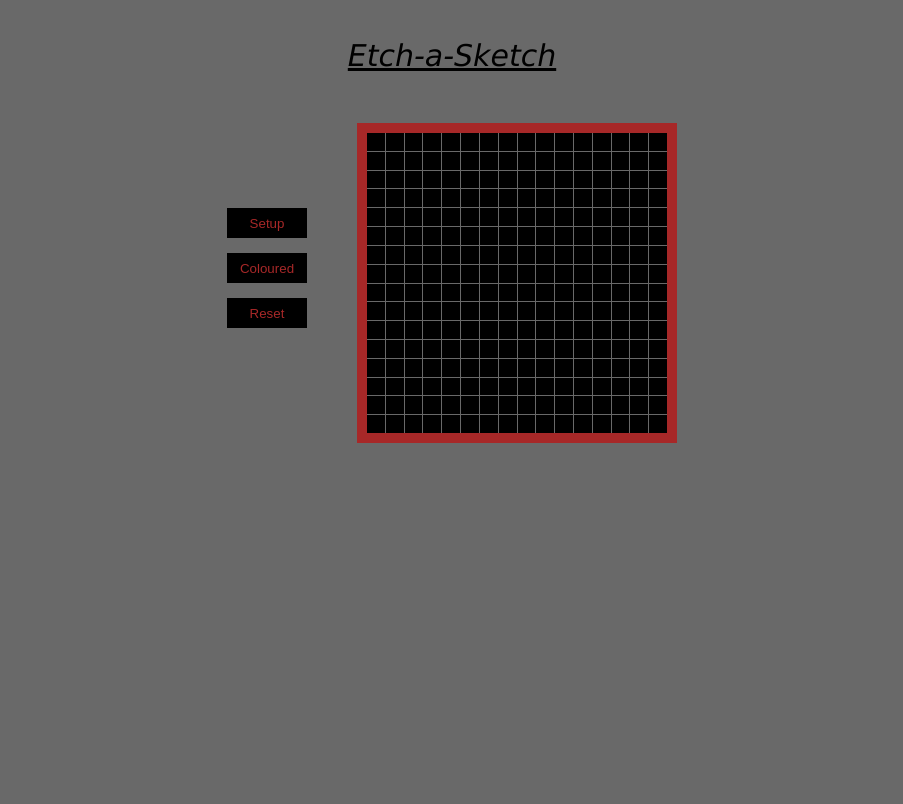
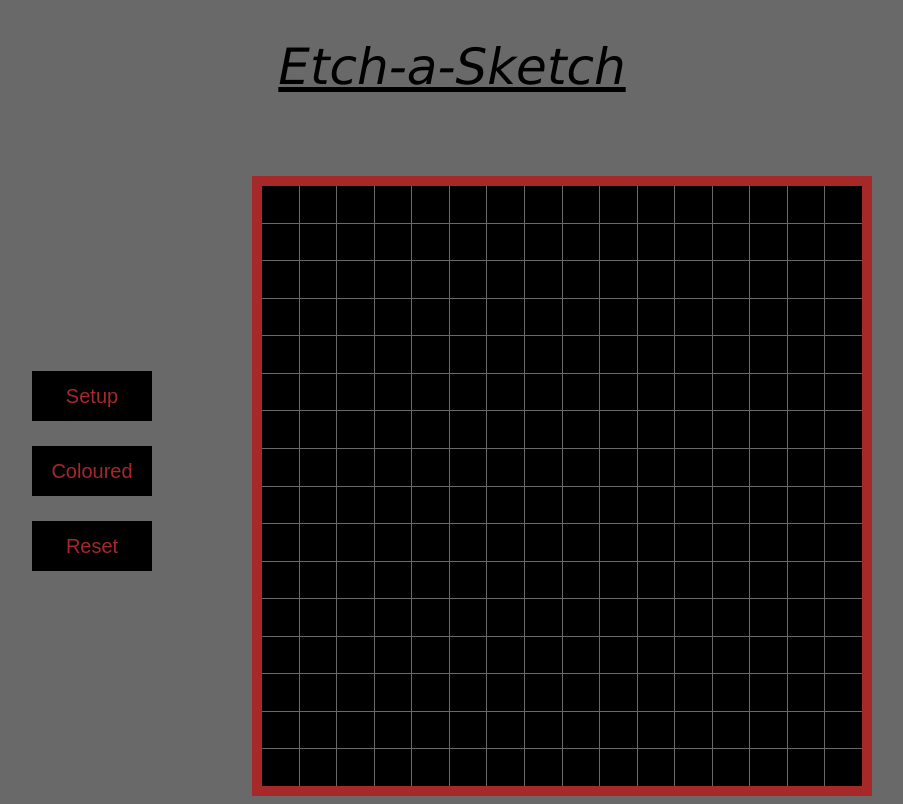
Before and after one commit to D4em0nn/Etch-a-Sketch, a plain HTML site: page index.html in a window 1280 px wide. Shown: the whole page, without its empty margins (188-1091 px from the left). Drawn offline with Linux system fonts and the light colour scheme.

Commit message:
modify GUI

```diff
--- a/styles.css
+++ b/styles.css
@@ -3,8 +3,9 @@
     padding: 20px;
     justify-content: center;
     align-items: center;
-    font-size: 30px;
+    font-size: 50px;
     padding-top: 30px;
+    margin-bottom: 30px;
 }
 
 body {
@@ -21,19 +22,19 @@ body {
 .btn {
     display: flex;
     flex-direction: column;
-    gap: 15px;
+    gap: 25px;
     align-items: center;
     justify-content: center;
 }
 
 .content {
     display: flex;
-    gap: 50px;
+    gap: 100px;
 }
 
 .grid {
-    width: 300px;
-    height: 300px;
+    width: 600px;
+    height: 600px;
     display: flex;
     justify-content: center;
     align-items: center;
@@ -53,8 +54,9 @@ body {
 button {
     background-color: black;
     color: rgb(167, 40, 40);
-    height: 30px;
-    width: 80px;
+    height: 50px;
+    width: 120px;
+    font-size: 20px;
     border: none;
 }
 
```
